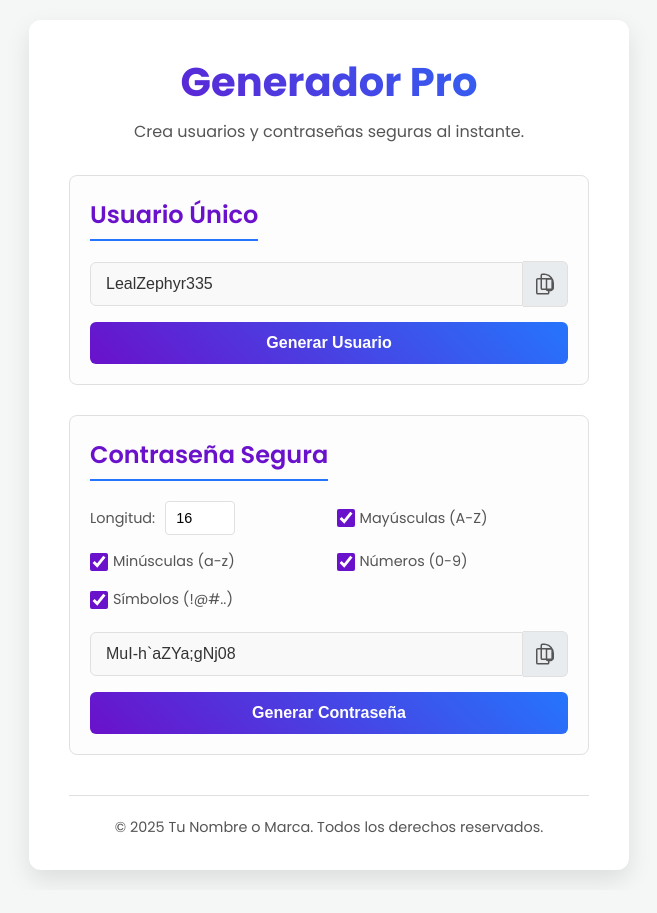
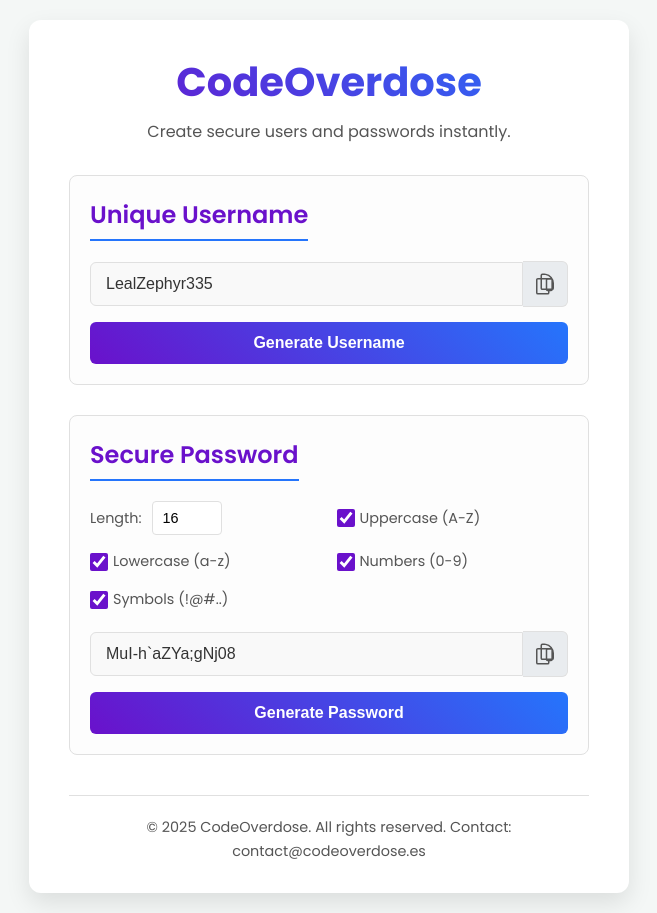
Before and after one commit to metalfurius/Generator, a plain HTML site: page index.html in a window 1280 px wide. Shown: the whole page, without its empty margins (311-968 px from the left). Before the commit the page ends 890 px from the top, so only its background shows below. Drawn offline with Linux system fonts and the light colour scheme.

Commit message:
Update index.html

```diff
--- a/index.html
+++ b/index.html
@@ -1,74 +1,73 @@
 <!DOCTYPE html>
-<html lang="es">
+<html lang="en">
 <head>
     <meta charset="UTF-8">
     <meta name="viewport" content="width=device-width, initial-scale=1.0">
-    <title>Generador Pro</title>
+    <title>CodeOverdose</title>
     <link rel="stylesheet" href="style.css">
     <link href="https://fonts.googleapis.com/css2?family=Poppins:wght@300;400;600;700&display=swap" rel="stylesheet">
 </head>
 <body>
     <div class="container">
-        <header>
-            <h1>Generador Pro</h1>
-            <p>Crea usuarios y contraseñas seguras al instante.</p>
+        <header>            <h1>CodeOverdose</h1>
+            <p>Create secure users and passwords instantly.</p>
         </header>
 
         <main>
             <section class="generator-section">
-                <h2>Usuario Único</h2>
+                <h2>Unique Username</h2>
                 <div class="result-display">
-                    <input type="text" id="usernameOutput" readonly placeholder="Tu usuario aquí...">
-                    <button id="copyUsernameBtn" title="Copiar Usuario">
+                    <input type="text" id="usernameOutput" readonly placeholder="Your username here...">
+                    <button id="copyUsernameBtn" title="Copy Username">
                         <svg xmlns="http://www.w3.org/2000/svg" fill="none" viewBox="0 0 24 24" stroke-width="1.5" stroke="currentColor" class="icon">
                             <path stroke-linecap="round" stroke-linejoin="round" d="M15.75 17.25v3.375c0 .621-.504 1.125-1.125 1.125h-9.75a1.125 1.125 0 01-1.125-1.125V7.875c0-.621.504-1.125 1.125-1.125H6.75a9.06 9.06 0 011.5.124m7.5 10.376h3.375c.621 0 1.125-.504 1.125-1.125V11.25c0-4.46-3.243-8.161-7.5-8.876a9.06 9.06 0 00-1.5-.124H9.375c-.621 0-1.125.504-1.125 1.125v3.5m7.5 10.375H9.375a1.125 1.125 0 01-1.125-1.125v-9.25m9.75 0h-3.375c-.621 0-1.125.504-1.125 1.125v9.25c0 .621.504 1.125 1.125 1.125h3.375c.621 0 1.125-.504 1.125-1.125V7.875c0-.621-.504-1.125-1.125-1.125H6.75" />
                         </svg>
                     </button>
                 </div>
-                <button id="generateUsernameBtn" class="generate-btn">Generar Usuario</button>
+                <button id="generateUsernameBtn" class="generate-btn">Generate Username</button>
             </section>
 
             <section class="generator-section">
-                <h2>Contraseña Segura</h2>
+                <h2>Secure Password</h2>
                 <div class="options">
                     <div class="option-group">
-                        <label for="length">Longitud:</label>
+                        <label for="length">Length:</label>
                         <input type="number" id="length" value="16" min="8" max="128">
                     </div>
                     <div class="checkbox-group">
                         <input type="checkbox" id="uppercase" checked>
-                        <label for="uppercase">Mayúsculas (A-Z)</label>
+                        <label for="uppercase">Uppercase (A-Z)</label>
                     </div>
                     <div class="checkbox-group">
                         <input type="checkbox" id="lowercase" checked>
-                        <label for="lowercase">Minúsculas (a-z)</label>
+                        <label for="lowercase">Lowercase (a-z)</label>
                     </div>
                     <div class="checkbox-group">
                         <input type="checkbox" id="numbers" checked>
-                        <label for="numbers">Números (0-9)</label>
+                        <label for="numbers">Numbers (0-9)</label>
                     </div>
                     <div class="checkbox-group">
                         <input type="checkbox" id="symbols" checked>
-                        <label for="symbols">Símbolos (!@#..)</label>
+                        <label for="symbols">Symbols (!@#..)</label>
                     </div>
                 </div>
                 <div class="result-display">
-                    <input type="text" id="passwordOutput" readonly placeholder="Tu contraseña aquí...">
-                     <button id="copyPasswordBtn" title="Copiar Contraseña">
+                    <input type="text" id="passwordOutput" readonly placeholder="Your password here...">
+                     <button id="copyPasswordBtn" title="Copy Password">
                         <svg xmlns="http://www.w3.org/2000/svg" fill="none" viewBox="0 0 24 24" stroke-width="1.5" stroke="currentColor" class="icon">
                              <path stroke-linecap="round" stroke-linejoin="round" d="M15.75 17.25v3.375c0 .621-.504 1.125-1.125 1.125h-9.75a1.125 1.125 0 01-1.125-1.125V7.875c0-.621.504-1.125 1.125-1.125H6.75a9.06 9.06 0 011.5.124m7.5 10.376h3.375c.621 0 1.125-.504 1.125-1.125V11.25c0-4.46-3.243-8.161-7.5-8.876a9.06 9.06 0 00-1.5-.124H9.375c-.621 0-1.125.504-1.125 1.125v3.5m7.5 10.375H9.375a1.125 1.125 0 01-1.125-1.125v-9.25m9.75 0h-3.375c-.621 0-1.125.504-1.125 1.125v9.25c0 .621.504 1.125 1.125 1.125h3.375c.621 0 1.125-.504 1.125-1.125V7.875c0-.621-.504-1.125-1.125-1.125H6.75" />
                         </svg>
                     </button>
                 </div>
-                <button id="generatePasswordBtn" class="generate-btn">Generar Contraseña</button>
+                <button id="generatePasswordBtn" class="generate-btn">Generate Password</button>
             </section>
         </main>
 
         <footer>
-            <p>© <span id="currentYear"></span> Tu Nombre o Marca. Todos los derechos reservados.</p>
+            <p>© <span id="currentYear"></span> CodeOverdose. All rights reserved. Contact: contact@codeoverdose.es</p>
         </footer>
 
-        <div id="toast" class="toast">Copiado al portapapeles</div>
+        <div id="toast" class="toast">Copied to clipboard</div>
     </div>
 
     <script src="script.js"></script>
```
